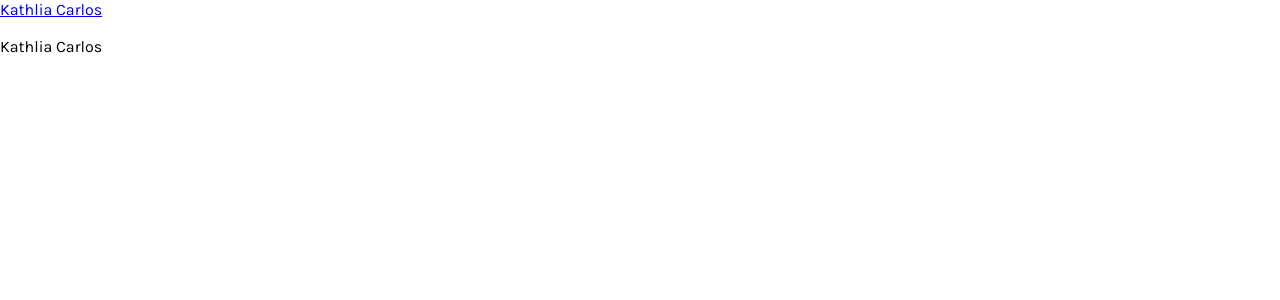
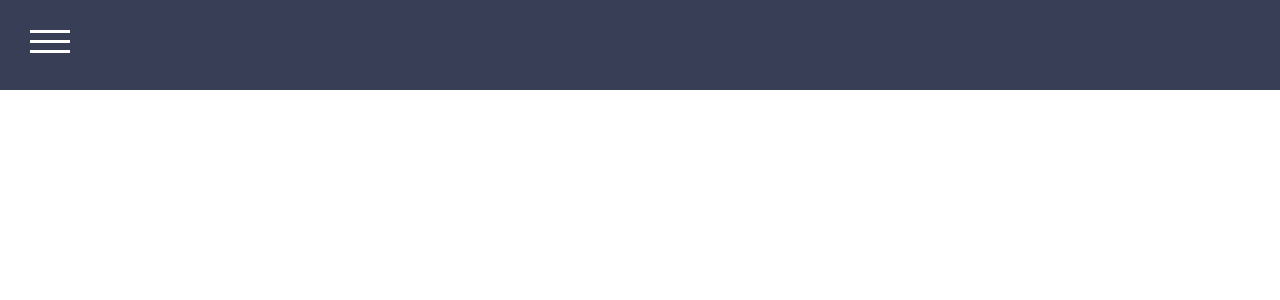
Before and after one commit to liampc/Portfolio, a React (Create React App) app: page / in a window 1280 px wide. Shown: the top 300 px of the page. Built offline with nearby package versions, Linux system fonts and the light colour scheme.

Commit message:
add toggle

```diff
--- a/src/abstracts/_global.scss
+++ b/src/abstracts/_global.scss
@@ -16,3 +16,8 @@ body {
     line-height: 1.3;
     min-height: 100vh;
 }
+
+.container {
+    margin: 0 auto;
+    padding: 1.875rem;
+}
--- a/src/layout/Header.js
+++ b/src/layout/Header.js
@@ -10,9 +10,12 @@ class Header extends Component {
     render(){
 
         return (
-            <header>
-                <a href="#">Kathlia Carlos</a>
-                <p>Kathlia Carlos</p>
+            <header className="header container">
+                <a className="header__toggle">
+                    <span></span>
+                    <span></span>
+                    <span></span>
+                </a>
             </header>
         )
     }
--- a/src/layout/_header.scss
+++ b/src/layout/_header.scss
@@ -1,7 +1,24 @@
 @import '../main.scss';
 
 
-header {
+.header {
+
+    background-color: $DarkBlue;
+    min-height: 5rem;;
+
+    &__toggle {
+
+        max-width: 2.5rem;
+
+        span {
+            display: block;
+            width: 2.5rem;
+            height: 3px;
+            margin-bottom: 7px;
+            background-color: $White;
+        }
 
 
+    }
+
 }
```
Also changed, not shown: 2 other files (tests, documents, lock files or other folders).
